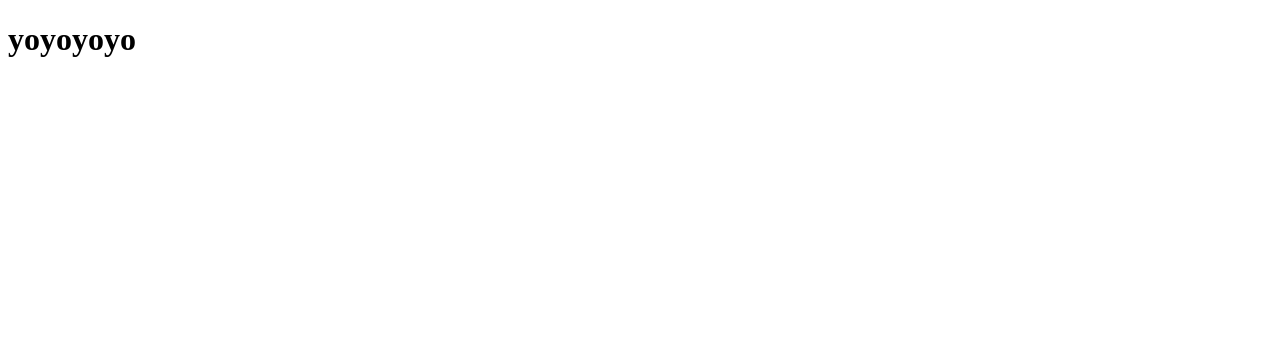
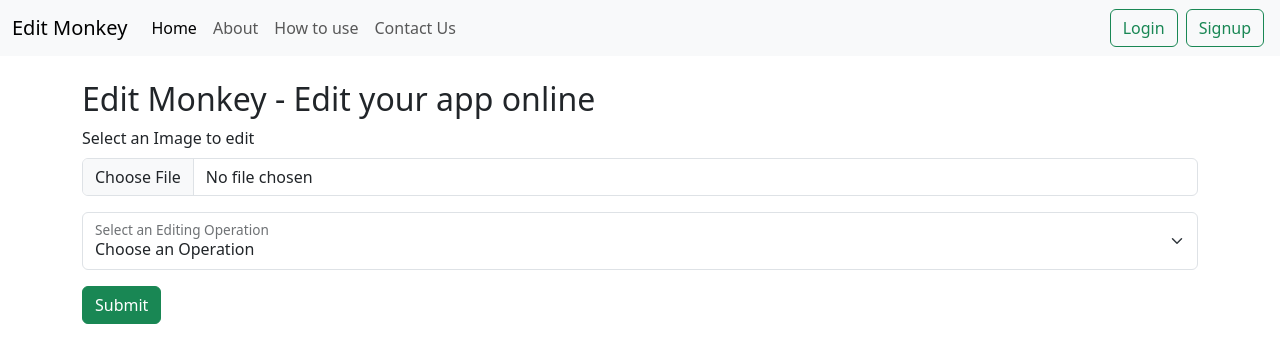
Before and after one commit to Kushal168/image-editing-website, a Flask app: page / in a window 1280 px wide. Before the commit the part shown is almost empty. Shown: the top 363 px of the page. Run offline with Flask 3, Linux system fonts and the light colour scheme.

Commit message:
Added Basic conf

```diff
--- a/main.py
+++ b/main.py
@@ -1,4 +1,4 @@
-from flask import Flask, render_template
+from flask import Flask, render_template, request
 
 app = Flask(__name__)
 
@@ -7,6 +7,16 @@ def hello_world():
     return render_template("index.html")
     # return "Hello world"
 
+@app.route("/about")
+def about():
+    return render_template("about.html")
+
+# @app.route("/edit",methods={"GET","POST"})
+# def edit():
+#     if(request.method == "POST"):
+#         print("reeeeeeqqqqq",request.form)
+#         return render_template("index.html")
+
 # app.run(debug = True,port=5001)
 if __name__ == "__main__":
     app.run(debug=True, port=5001)
--- a/templates/index.html
+++ b/templates/index.html
@@ -1,11 +1,91 @@
-<!DOCTYPE html>
+<!doctype html>
 <html lang="en">
+
 <head>
-    <meta charset="UTF-8">
-    <meta name="viewport" content="width=device-width, initial-scale=1.0">
-    <title>Document</title>
+    <meta charset="utf-8">
+    <meta name="viewport" content="width=device-width, initial-scale=1">
+    <title>Edit Monkey - Edit your images online</title>
+    <link href="https://cdn.jsdelivr.net/npm/bootstrap@5.3.0-alpha3/dist/css/bootstrap.min.css" rel="stylesheet"
+        integrity="sha384-KK94CHFLLe+nY2dmCWGMq91rCGa5gtU4mk92HdvYe+M/SXH301p5ILy+dN9+nJOZ" crossorigin="anonymous">
 </head>
+
 <body>
-    <h1>yoyoyoyo</h1>
+    <nav class="navbar navbar-expand-lg bg-body-tertiary">
+        <div class="container-fluid">
+            <a class="navbar-brand" href="/">Edit Monkey</a>
+            <button class="navbar-toggler" type="button" data-bs-toggle="collapse"
+                data-bs-target="#navbarSupportedContent" aria-controls="navbarSupportedContent" aria-expanded="false"
+                aria-label="Toggle navigation">
+                <span class="navbar-toggler-icon"></span>
+            </button>
+            <div class="collapse navbar-collapse" id="navbarSupportedContent">
+                <ul class="navbar-nav me-auto mb-2 mb-lg-0">
+                    <li class="nav-item">
+                        <a class="nav-link active" aria-current="page" href="/">Home</a>
+                    </li>
+                    <li class="nav-item">
+                        <a class="nav-link" href="/about">About</a>
+                    </li>
+                    <li class="nav-item">
+                        <a class="nav-link" href="/how">How to use</a>
+                    </li>
+                    <li class="nav-item">
+                        <a class="nav-link" href="/contact">Contact Us</a>
+                    </li>
+
+                </ul>
+                <div class="d-flex" role="search">
+                    <button class="btn btn-outline-success mx-1" type="submit">Login</button>
+                    <button class="btn btn-outline-success mx-1" type="submit">Signup</button>
+                </div>
+            </div>
+        </div>
+    </nav>
+
+    <!-- {% with messages = get_flashed_messages(with_categories=true) %}
+    {% if messages %}
+
+        {% for category, message in messages %}
+        <div class="alert alert-success alert-dismissible fade show" role="alert">
+            <strong>Success!</strong> {{ message | safe}}
+            <button type="button" class="btn-close" data-bs-dismiss="alert" aria-label="Close"></button>
+          </div>
+        {% endfor %}
+
+    {% endif %} -->
+    <!-- {% endwith %} -->
+
+
+    <div class="container my-4">
+
+        <h1 class="fs-2 text">Edit Monkey - Edit your app online</h1>
+
+        <form action="/edit" method="post" enctype="multipart/form-data">
+
+            <div class="mb-3">
+                <label for="formFile" class="form-label">Select an Image to edit</label>
+                <input class="form-control" type="file" name="file" id="formFile">
+            </div>
+            <div class="mb-3">
+                <div class="form-floating">
+                    <select name="operation" class="form-select" id="floatingSelect"
+                        aria-label="Floating label select example">
+                        <option selected>Choose an Operation</option>
+                        <option value="cpng">Convert to PNG</option>
+                        <option value="cgray">Convert to Grayscale</option>
+                        <option value="cwebp">Convert to Webp</option>
+                        <option value="cjpg">Convert to Jpg</option>
+                    </select>
+                    <label for="floatingSelect">Select an Editing Operation</label>
+                </div>
+            </div>
+            <button type="submit" class="btn btn-success">Submit</button>
+
+        </form>
+    </div>
+    <!-- <script src="https://cdn.jsdelivr.net/npm/bootstrap@5.3.0-alpha3/dist/js/bootstrap.bundle.min.js"
+        integrity="sha384-ENjdO4Dr2bkBIFxQpeoTz1HIcje39Wm4jDKdf19U8gI4ddQ3GYNS7NTKfAdVQSZe"
+        crossorigin="anonymous"></script> -->
 </body>
+
 </html>
```
Also changed, not shown: templates/about.html (added, +11 -0 lines).
